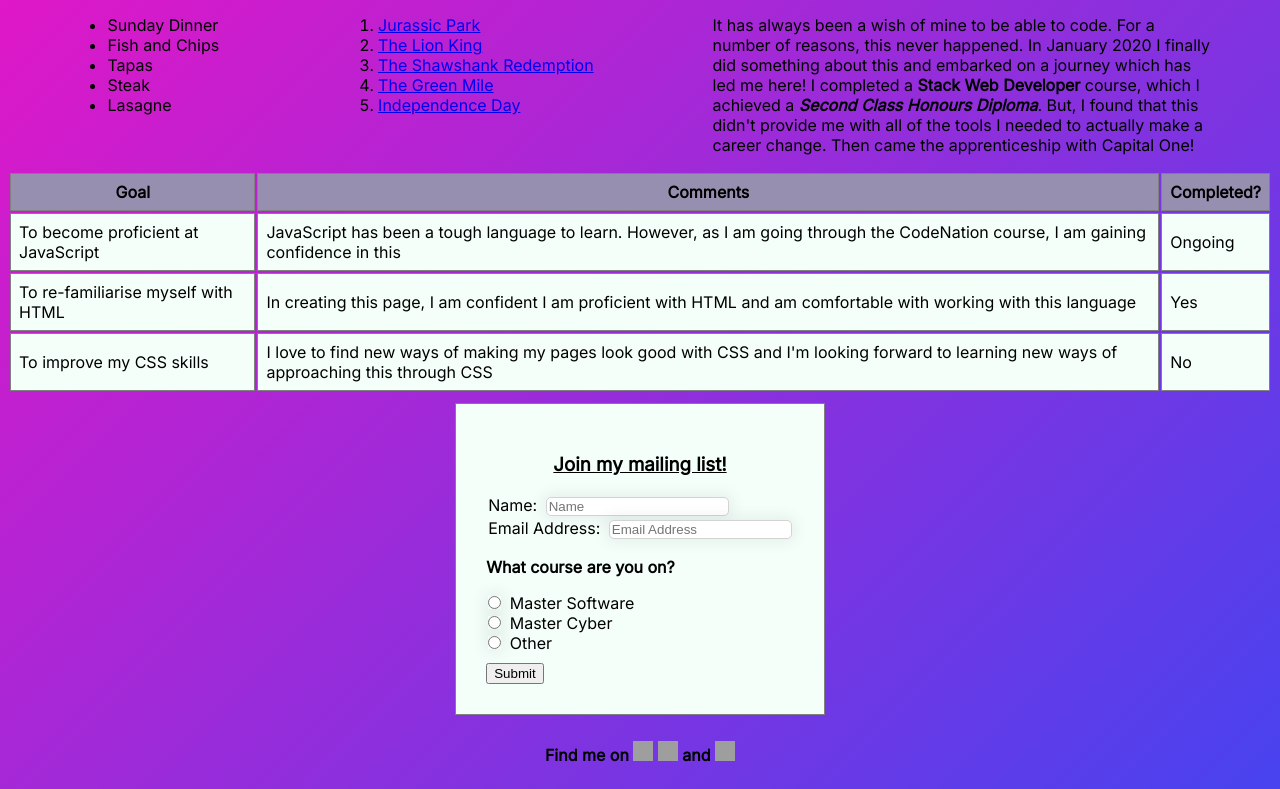
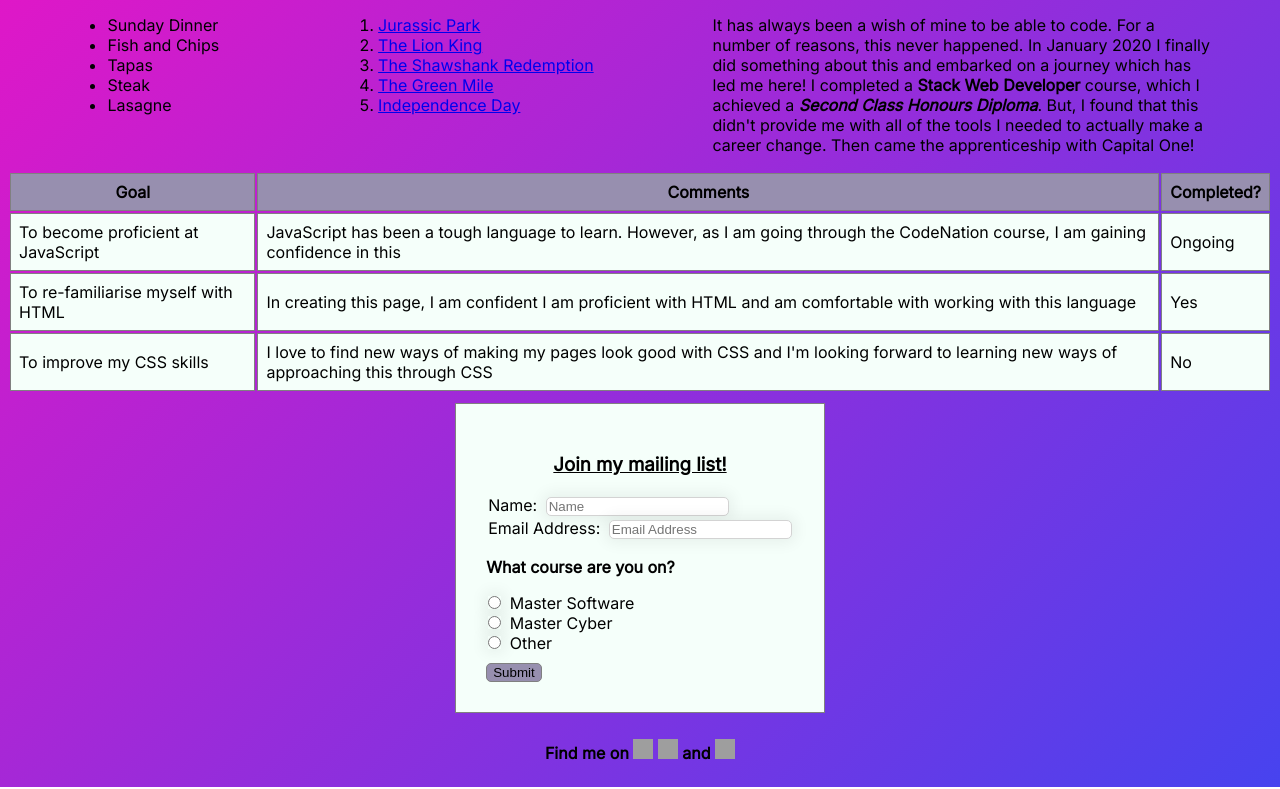
Before and after one commit to hollyford/CN-Portfolio, a plain HTML site: page index.html in a window 1280 px wide. Shown: the part 393-1182 px from the top of the page. Drawn offline with Linux system fonts and the light colour scheme; grey boxes are pictures that could not be loaded.

Commit message:
added styling to button

```diff
--- a/style.css
+++ b/style.css
@@ -92,7 +92,15 @@ input:focus {
 
 button {
     margin-top: 10px;
+    border-radius:5px;
+    border: solid 1px grey;
+    background-color:rgb(151, 143, 175);
 }
+
+button:hover {
+    background-color: #9695fc;
+    cursor:pointer;
+  }
 
 footer {
     width: 100%;
```
